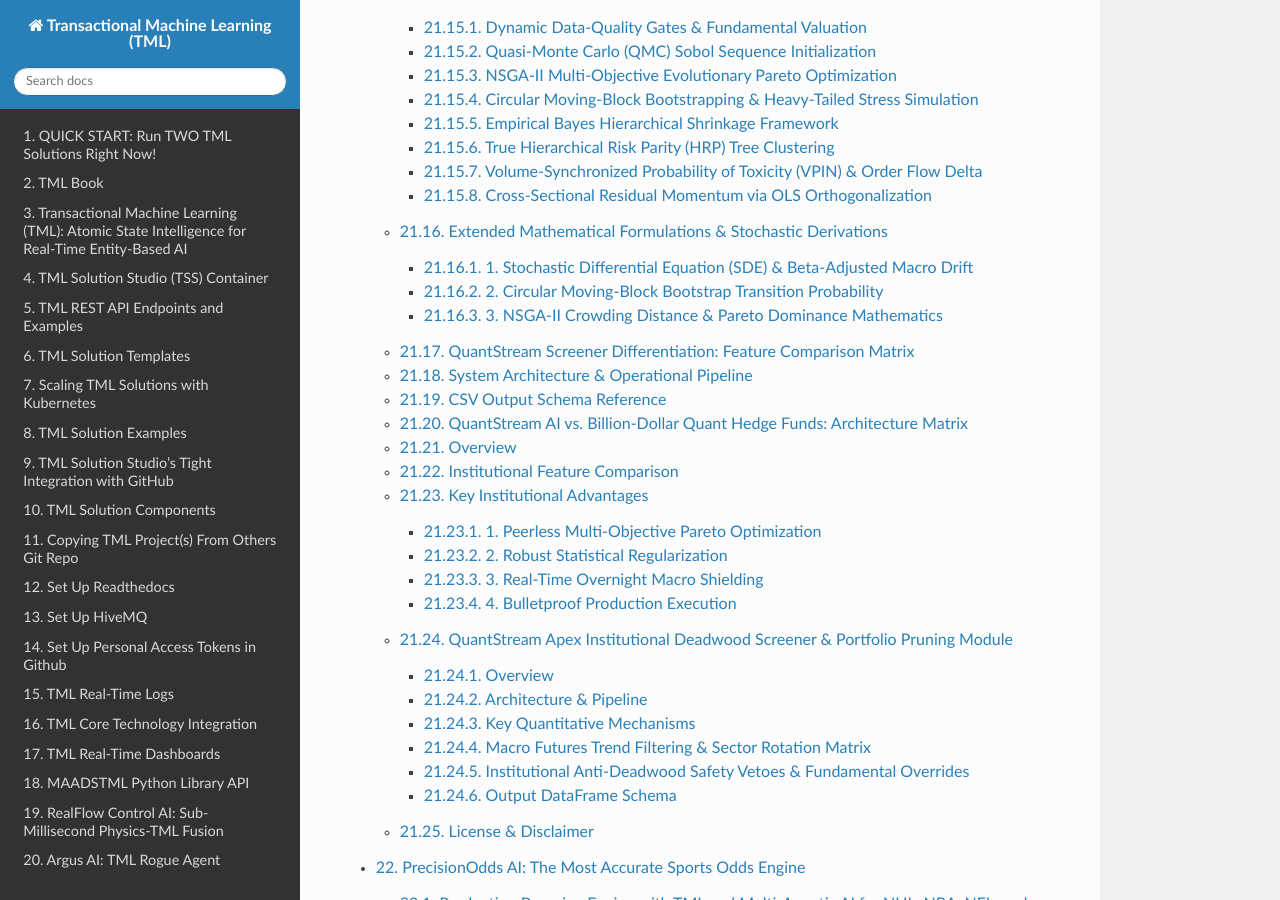
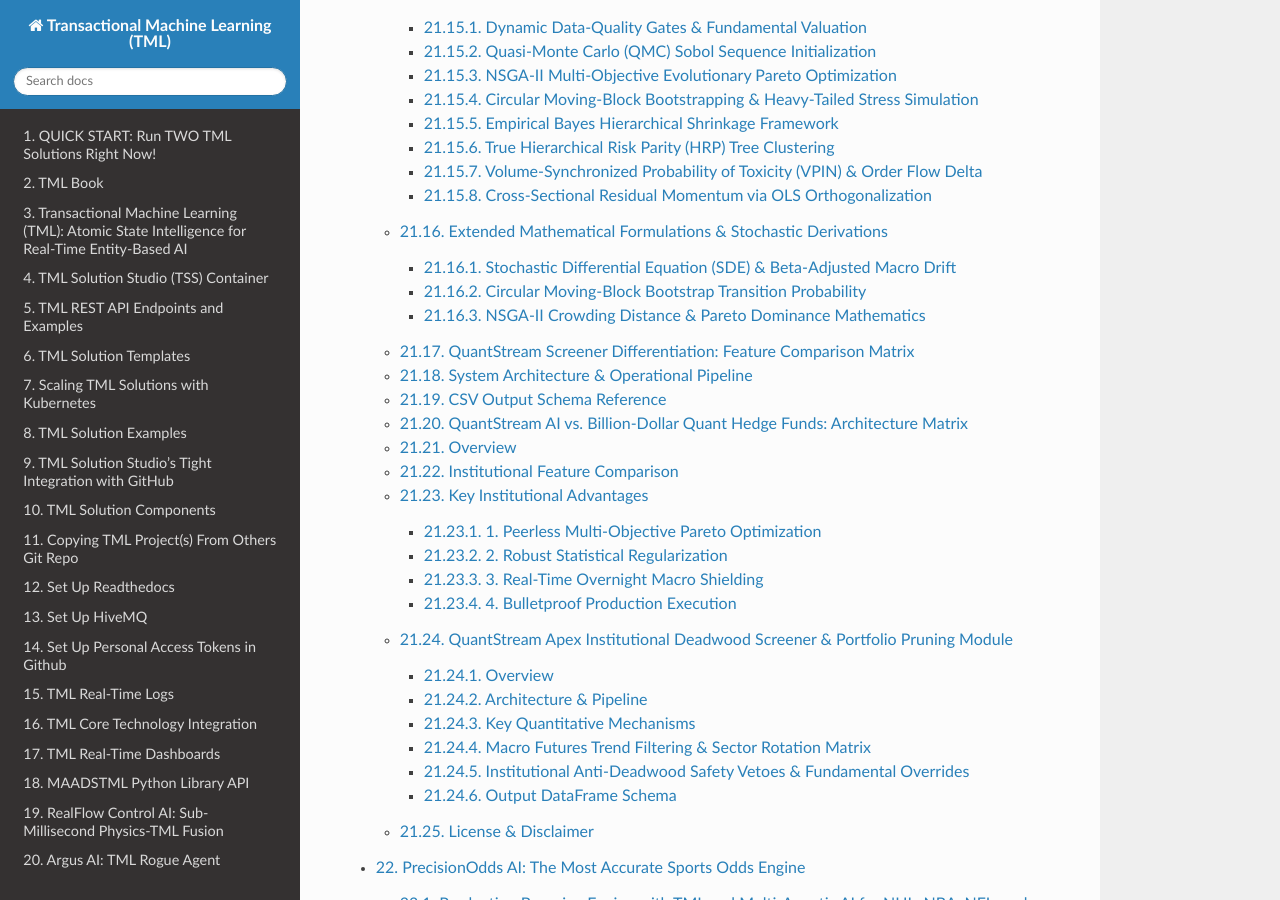
Before and after one commit to smaurice101/readthedocs, a Sphinx documentation site: the page built from docs/source/index.rst, in a window 1280 px wide and 900 px high, scrolled down 14496 px. Built offline with Sphinx 7.4.7 and the Read the Docs theme 3.1.0, drawn with Linux system fonts in a browser that asks for light colours; pages that are not in the unit, such as notebooks, are missing from menus; some of the changed text lies outside the part shown.

Commit message:
Update quantstream.rst

```diff
--- a/docs/source/quantstream.rst
+++ b/docs/source/quantstream.rst
@@ -905,7 +905,7 @@
 The **QuantStream Institutional Alpha Screener** is an advanced quantitative engine designed to screen US equity markets (NASDAQ and NYSE) for high-alpha equities. It combines **Quasi-Monte Carlo (QMC)** variance reduction using low-discrepancy Sobol sequences with **NSGA-II Multi-Objective Genetic Pareto Optimization**, **Bayesian Hierarchical Shrinkage**, and **Stress-Bootstrapped Monte Carlo Simulations** over a dynamic holding horizon (:math:`H = maxdaysonbooks`).
 
 .. figure:: screenerprocess.png
-   :scale: 40%
+   :scale: 80%
 
 Key Architectural Features
 ==========================
@@ -1061,7 +1061,7 @@
 Extended Mathematical Formulations & Stochastic Derivations
 ===========================================================
 
-1. Stochastic Differential Equation (SDE) & Beta-Adjusted Macro Drift
+Stochastic Differential Equation (SDE) & Beta-Adjusted Macro Drift
 -----------------------------------------------------------------------
 
 Let the underlying asset price :math:`P_t` follow a geometric Brownian motion under physical measure :math:`\mathbb{P}` adjusted for systemic market covariance:
@@ -1082,7 +1082,7 @@
 
    \mu_{\text{stress}} = \min\left(\mu_i, 0\right) - \gamma \cdot \max(0, -\Delta \text{NQ})
 
-2. Circular Moving-Block Bootstrap Transition Probability
+Circular Moving-Block Bootstrap Transition Probability
 ---------------------------------------------------------
 
 To capture empirical autocorrelation, skewness, and volatility clustering without assuming parametric normality, historical daily log returns :math:`\mathbf{R} = \{r_1, r_2, \dots, r_N\}` of length :math:`N` are indexed circularly.
@@ -1099,7 +1099,7 @@
 
 This preserves higher-order empirical moments by recycling the tail of the return series back to the beginning without artificial truncation bias.
 
-3. NSGA-II Crowding Distance & Pareto Dominance Mathematics
+NSGA-II Crowding Distance & Pareto Dominance Mathematics
 -----------------------------------------------------------
 
 The GeneticFactorOptimizer ranks institutional weight chromosomes using **Non-Dominated Sorting Genetic Algorithm II (NSGA-II)** principles.
```
